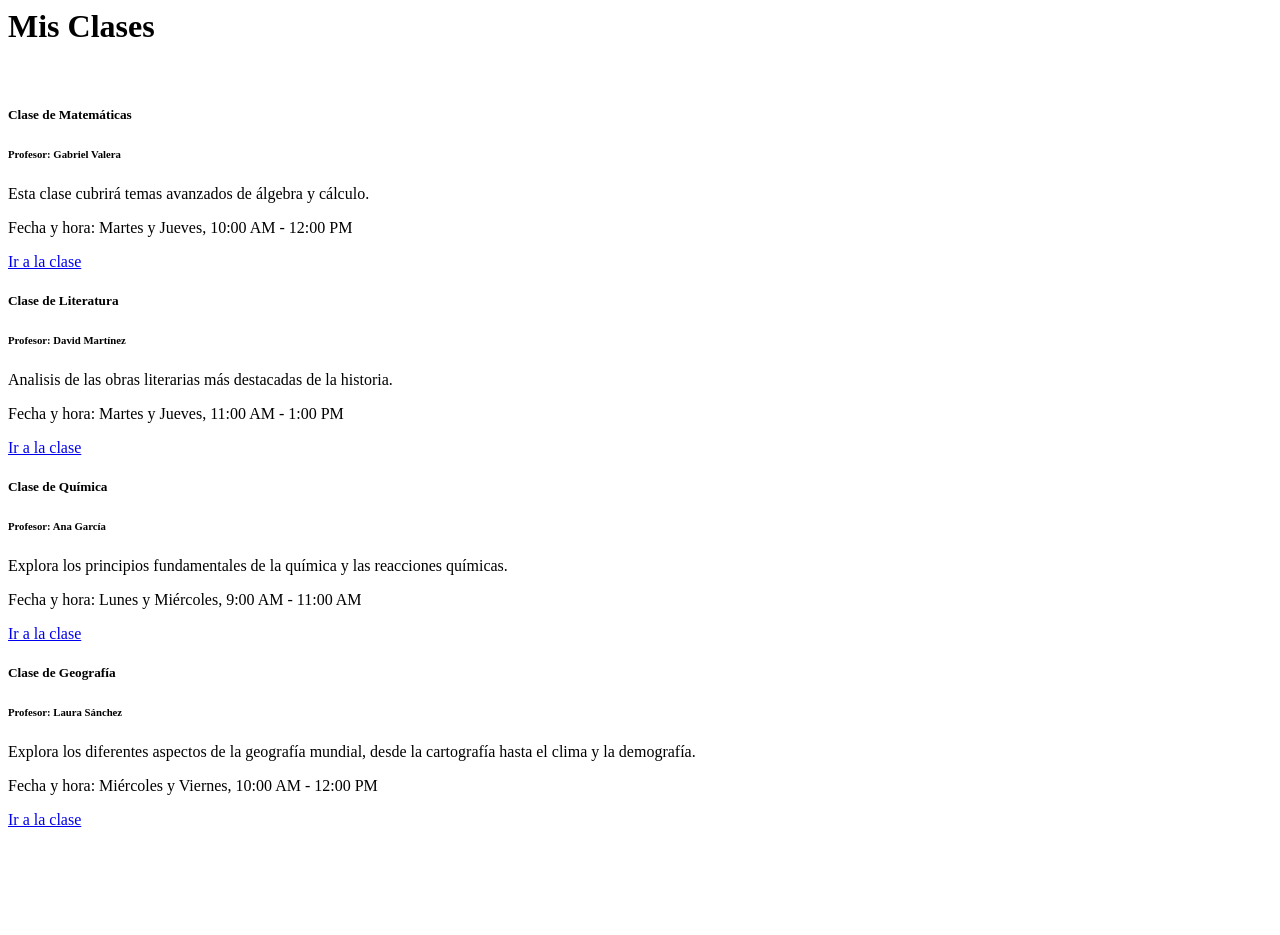
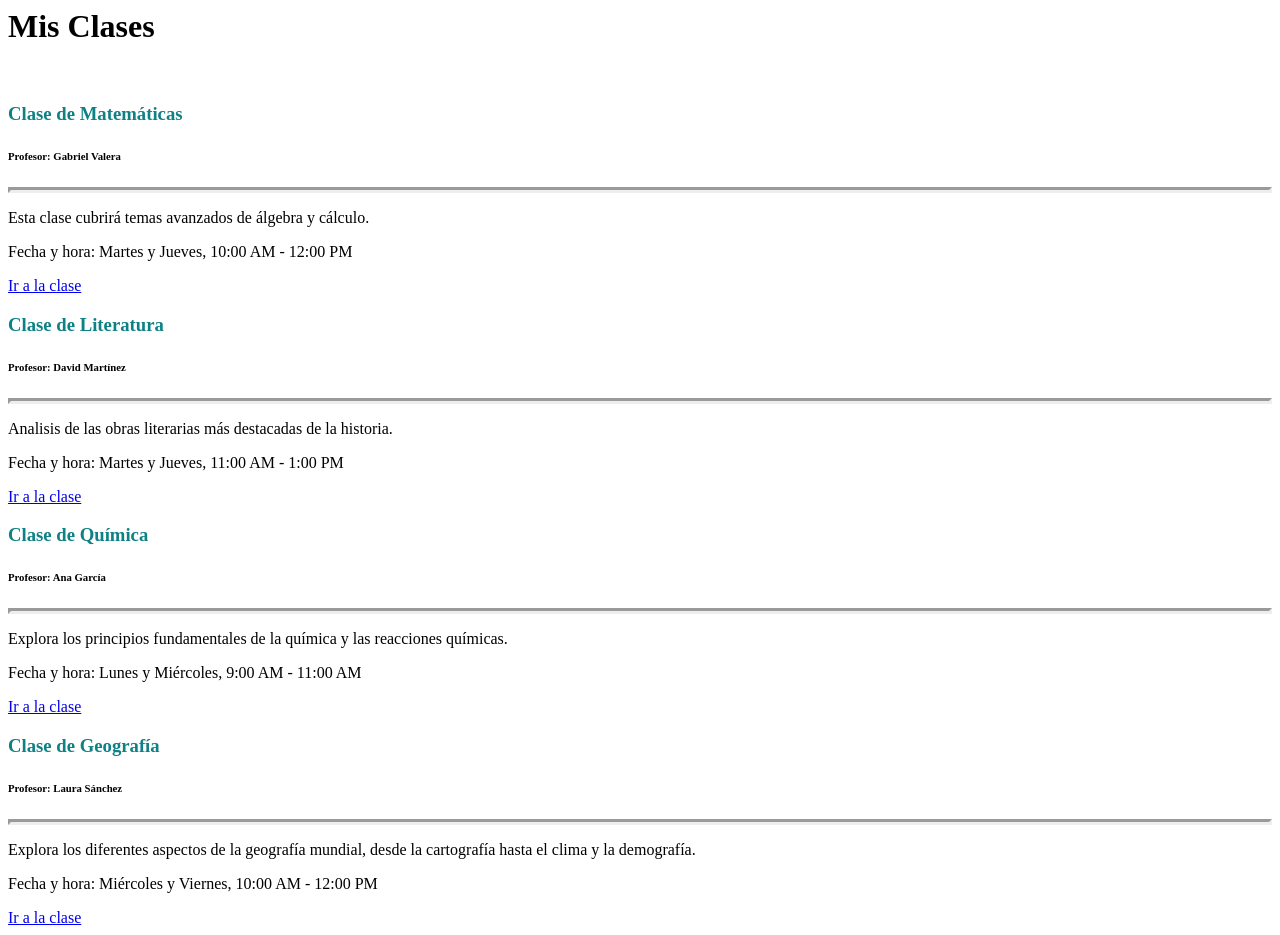
Before and after one commit to terco89/EduColab, a PHP site: page /views/clases.php in a window 1280 px wide. Before the commit the page ends 827 px from the top, so only its background shows below. Run offline with PHP 8.4, Linux system fonts and the light colour scheme.

Commit message:
subo mini cambio de dise a las card de clases

```diff
--- /dev/null
+++ b/css/clases.css
@@ -0,0 +1,12 @@
+hr{
+    background-color: rgb(14, 129, 133);
+    border-width: 3px;
+}
+
+h3{
+    color:rgb(14, 129, 133);
+}
+
+.card-title{
+    text-overflow: ellipsis;
+}
--- a/views/clases.php
+++ b/views/clases.php
@@ -1,3 +1,4 @@
+<link rel="stylesheet" href="./css/clases.css">
 <div class="container mt-4">
     <h1>Mis Clases</h1>
     <br>
@@ -5,8 +6,9 @@
         <div class="col-md-4 mb-4">
             <div class="card">
                 <div class="card-body">
-                    <h5 class="card-title">Clase de Matemáticas</h5>
+                    <h3 class="card-title">Clase de Matemáticas</h3>
                     <h6 class="card-subtitle mb-2 text-muted">Profesor: Gabriel Valera</h6>
+                    <hr>
                     <p class="card-text">Esta clase cubrirá temas avanzados de álgebra y cálculo.</p>
                     <p class="card-text">Fecha y hora: Martes y Jueves, 10:00 AM - 12:00 PM</p>
                     <a href="#" class="btn btn-primary">Ir a la clase</a>
@@ -16,8 +18,9 @@
         <div class="col-md-4 mb-4">
             <div class="card">
                 <div class="card-body">
-                    <h5 class="card-title">Clase de Literatura</h5>
+                    <h3 class="card-title">Clase de Literatura</h3>
                     <h6 class="card-subtitle mb-2 text-muted">Profesor: David Martínez</h6>
+                    <hr>
                     <p class="card-text">Analisis de las obras literarias más destacadas de la historia.</p>
                     <p class="card-text">Fecha y hora: Martes y Jueves, 11:00 AM - 1:00 PM</p>
                     <a href="#" class="btn btn-primary">Ir a la clase</a>
@@ -27,8 +30,9 @@
         <div class="col-md-4 mb-4">
             <div class="card">
                 <div class="card-body">
-                    <h5 class="card-title">Clase de Química</h5>
+                    <h3 class="card-title">Clase de Química</h3>
                     <h6 class="card-subtitle mb-2 text-muted">Profesor: Ana García</h6>
+                    <hr>
                     <p class="card-text">Explora los principios fundamentales de la química y las reacciones químicas.</p>
                     <p class="card-text">Fecha y hora: Lunes y Miércoles, 9:00 AM - 11:00 AM</p>
                     <a href="#" class="btn btn-primary">Ir a la clase</a>
@@ -38,8 +42,9 @@
         <div class="col-md-4 mb-4">
             <div class="card">
                 <div class="card-body">
-                    <h5 class="card-title">Clase de Geografía</h5>
+                    <h3 class="card-title">Clase de Geografía</h3>
                     <h6 class="card-subtitle mb-2 text-muted">Profesor: Laura Sánchez</h6>
+                    <hr>
                     <p class="card-text">Explora los diferentes aspectos de la geografía mundial, desde la cartografía hasta el clima y la demografía.</p>
                     <p class="card-text">Fecha y hora: Miércoles y Viernes, 10:00 AM - 12:00 PM</p>
                     <a href="#" class="btn btn-primary">Ir a la clase</a>
```
